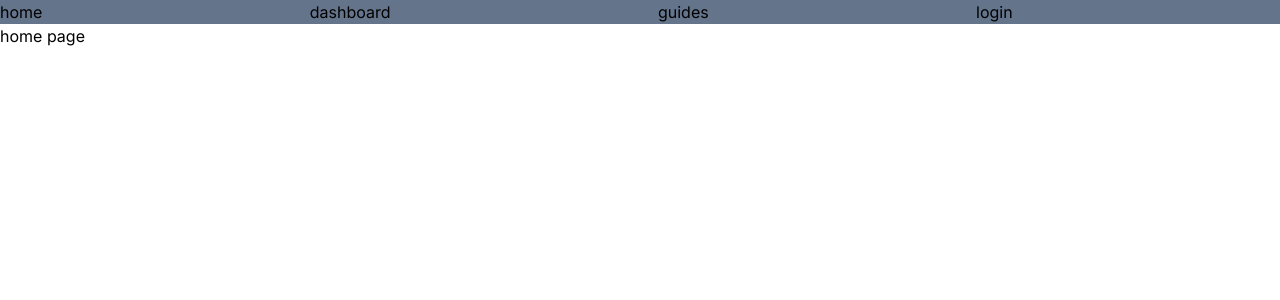
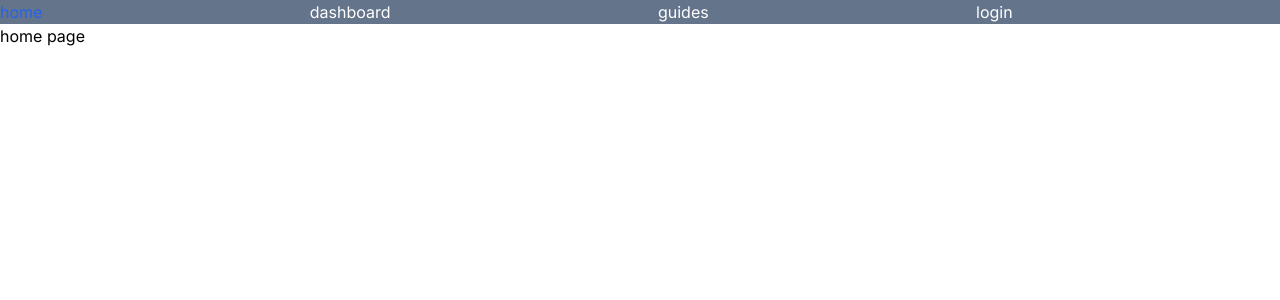
Before and after one commit to kangsh12345/next13, a Next.js app: page / in a window 1280 px wide. Shown: the top 300 px of the page. Built offline with nearby package versions, Linux system fonts and the light colour scheme.

Commit message:
[기타]: usePathname 사용

```diff
--- a/app/layout.tsx
+++ b/app/layout.tsx
@@ -1,6 +1,7 @@
 import Link from "next/link"
 import "./globals.css"
 import { Inter } from "next/font/google"
+import { Navigation } from "./ui/Navigation"
 
 const inter = Inter({ subsets: ["latin"] })
 
@@ -38,13 +39,7 @@ export default function RootLayout({
       <body className={inter.className}>
         <header>
           <div>
-            <ul className="flex bg-slate-500">
-              {links.map(({ href, key }) => (
-                <li className="flex-auto" key={key}>
-                  <Link href={href}>{key}</Link>
-                </li>
-              ))}
-            </ul>
+            <Navigation links={links} />
           </div>
         </header>
         {children}
--- /dev/null
+++ b/app/ui/Navigation.tsx
@@ -0,0 +1,27 @@
+"use client"
+
+import Link from "next/link"
+import { usePathname } from "next/navigation"
+
+type NavigationProps = {
+  links: Array<{ href: string; key: string }>
+}
+
+export function Navigation({ links }: NavigationProps) {
+  const pathname = usePathname()
+  return (
+    <ul className="flex bg-slate-500">
+      {links.map(({ href, key }) => {
+        const isActive = pathname == href
+        return (
+          <li
+            className={`flex-auto ${isActive ? "text-blue-600" : "text-white"}`}
+            key={key}
+          >
+            <Link href={href}>{key}</Link>
+          </li>
+        )
+      })}
+    </ul>
+  )
+}
```
